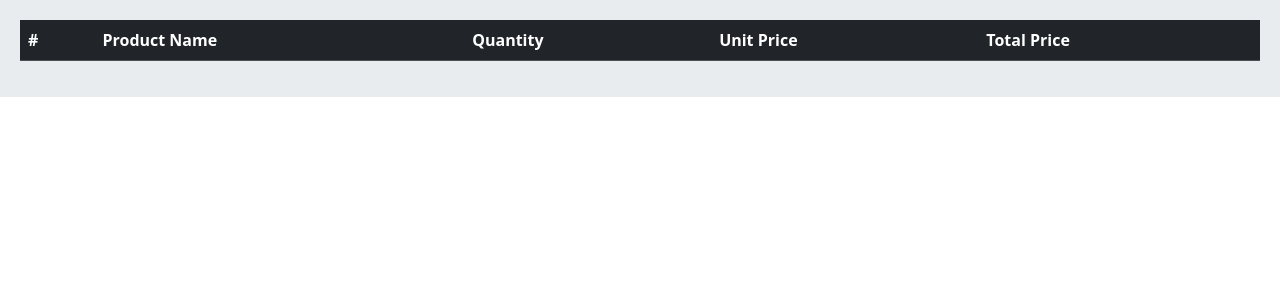
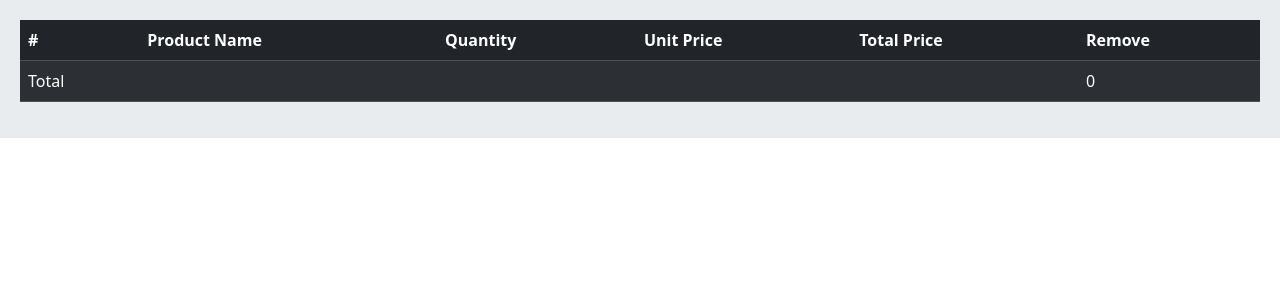
Before and after one commit to mortezamollaie/DjangoOnlineShop, a Django app: page /orders/cart/ in a window 1280 px wide. Shown: the part 56-356 px from the top of the page. Run offline with Django 5.2, Linux system fonts and the light colour scheme; lists and menus that the app fills with data are empty.

Commit message:
feat: adding total price to cart page and delete item in cart

```diff
--- a/orders/cart.py
+++ b/orders/cart.py
@@ -12,7 +12,6 @@ class Cart:
             cart = self.session[CART_SESSION_ID] = {}
         self.cart = cart
 
-
     def __iter__(self):
         product_ids = self.cart.keys()
         products = Product.objects.filter(id__in=product_ids)
@@ -25,7 +24,6 @@ class Cart:
             item['total_price'] = int(item['price']) * item['quantity']
             yield item
 
-
     def add(self, product, quantity):
         product_id = product.id
         if product_id not in self.cart:
@@ -35,3 +33,12 @@ class Cart:
 
     def save(self):
         self.session.modified = True
+
+    def get_total_price(self):
+        return sum(int(item['price']) * item['quantity'] for item in self.cart.values())
+
+    def remove(self, product):
+        product_id = str(product.id)
+        if product_id in self.cart:
+            del self.cart[product_id]
+            self.save()
--- a/orders/templates/orders/cart.html
+++ b/orders/templates/orders/cart.html
@@ -9,6 +9,7 @@
                 <th scope="col">Quantity</th>
                 <th scope="col">Unit Price</th>
                 <th scope="col">Total Price</th>
+                <th scope="col">Remove</th>
             </tr>
         </thead>
         <tbody>
@@ -19,8 +20,14 @@
                 <td>{{ item.quantity }}</td>
                 <td>{{ item.price }}</td>
                 <td>{{ item.total_price }}</td>
+                <td><a href="{% url 'orders:cart_remove' item.product.id %}">remove</a></td>
             </tr>
             {% endfor %}
+            <tr>
+                <td>Total</td>
+                <td colspan="4"></td>
+                <td>{{ cart.get_total_price }}</td>
+            </tr>
         </tbody>
     </table>
 {% endblock %}
--- a/orders/urls.py
+++ b/orders/urls.py
@@ -6,4 +6,5 @@ app_name = 'orders'
 urlpatterns = [
     path('cart/', views.CartView.as_view(), name='cart'),
     path('cart/add/<int:product_id>/', views.CartAddView.as_view(), name='cart_add'),
+    path('cart/remove/<int:product_id>/', views.CartRemoveView.as_view(), name='cart_remove'),
 ]
--- a/orders/views.py
+++ b/orders/views.py
@@ -20,3 +20,11 @@ class CartAddView(View):
             quantity = form.cleaned_data['quantity']
             cart.add(product, quantity)
         return redirect('orders:cart')
+
+
+class CartRemoveView(View):
+    def get(self, request, product_id):
+        cart = Cart(request)
+        product = get_object_or_404(Product, id=product_id)
+        cart.remove(product)
+        return redirect('orders:cart')
```
